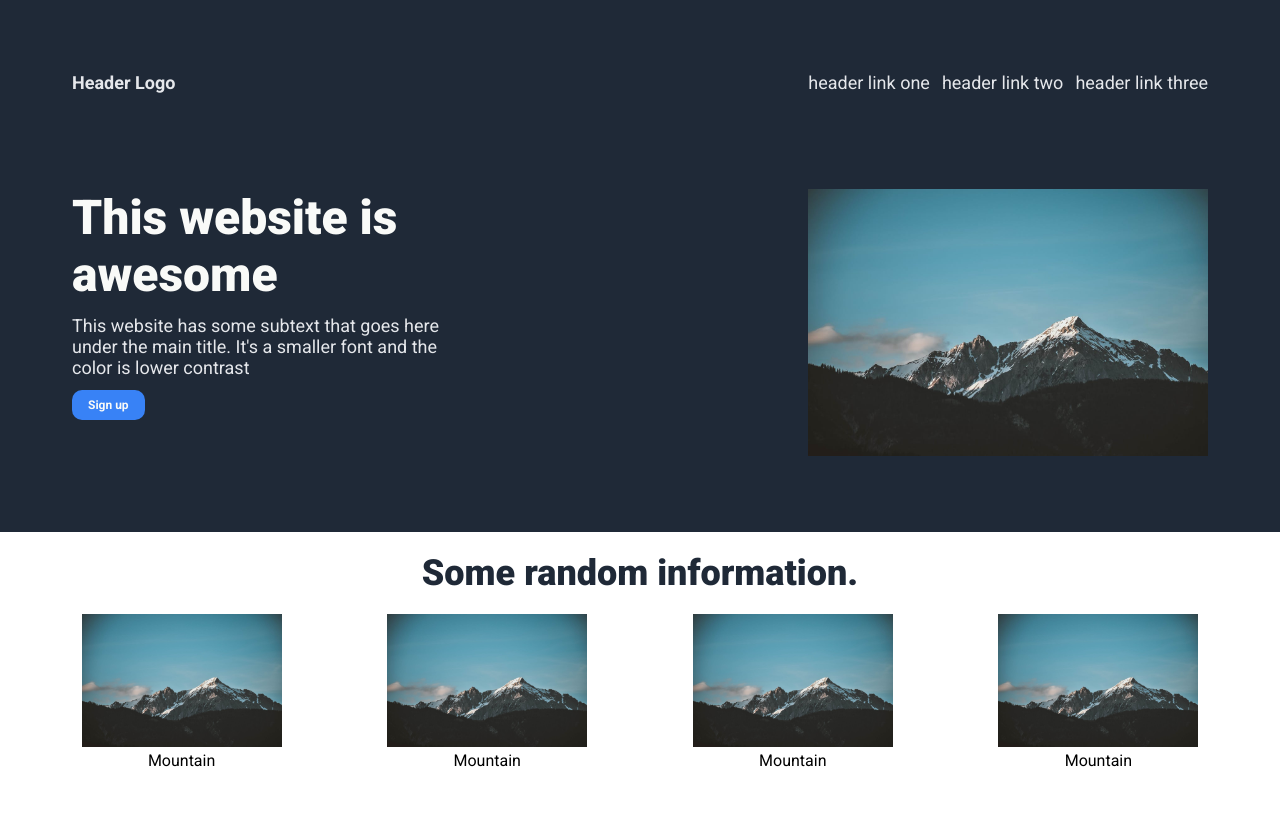
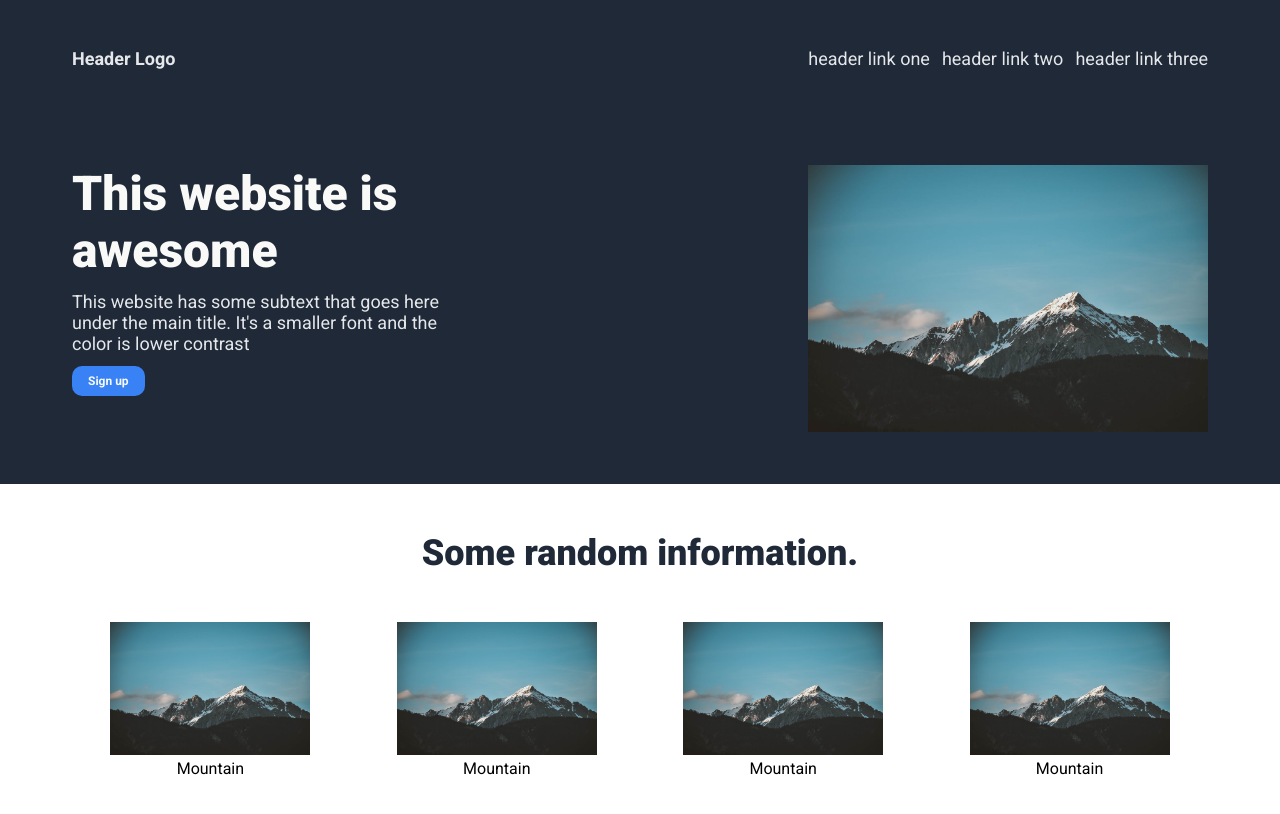
Before and after one commit to nandxi/landing-page, a plain HTML site: page index.html in a window 1280 px wide. Drawn offline with Linux system fonts and the light colour scheme.

Commit message:
Change margin padding to look better

```diff
--- a/styles.css
+++ b/styles.css
@@ -41,7 +41,7 @@ h1 {
 
 .section-one {
     background-color: #1f2937;
-    padding: 48px
+    padding: 24px 48px;
 }
 
 .hero p {
@@ -66,17 +66,20 @@ h1 {
 
 h2 {
     text-align: center;
-    margin: 20px;
+    margin-bottom: 48px;
     font-size: 36px;
     color: #1f2937;
     font-weight: 900;
+}
+
+.section-two {
+    margin: 48px;
 }
 
 .images-section {
     display: flex;
     gap: 24px;
     justify-content: space-evenly;
-    margin-bottom: 24px;
 }
 
 .section-two p{
```
